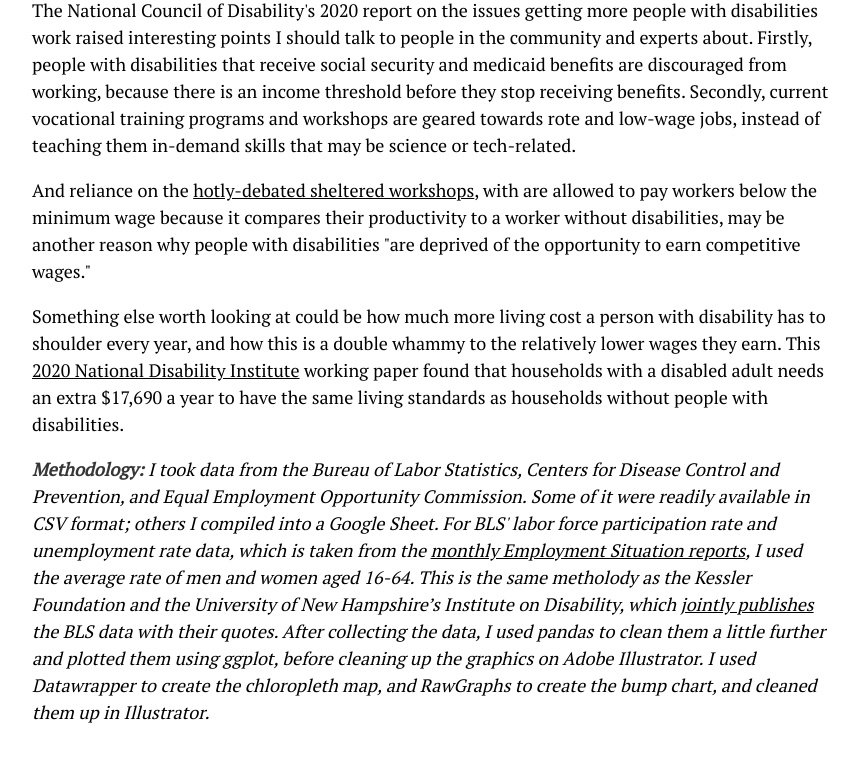
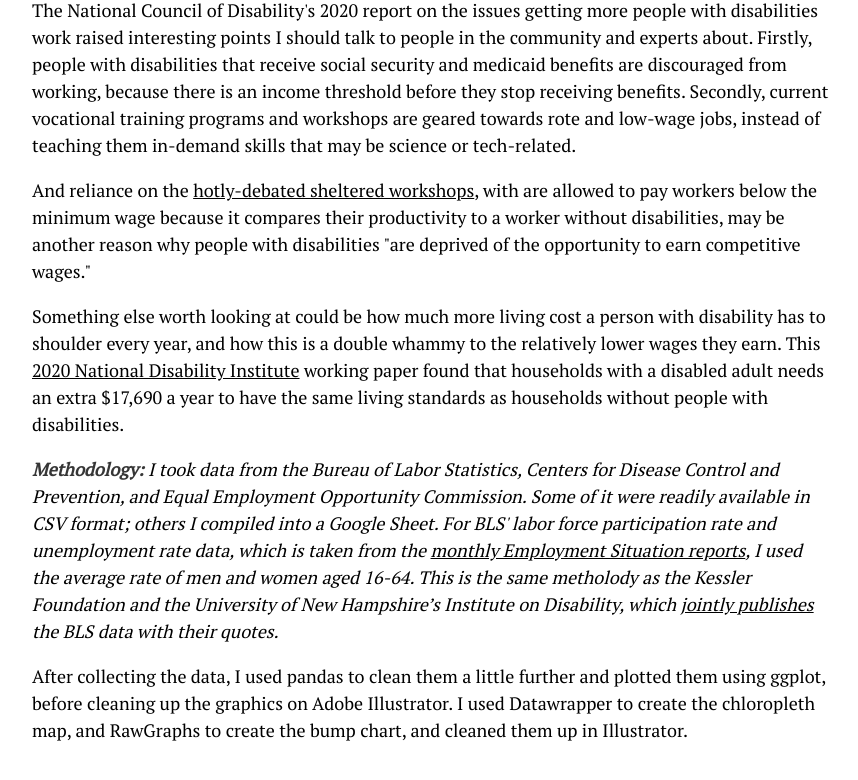
Before and after one commit to rachel-el-p/disabilities_workers, a plain HTML site: page index.html in a window 1280 px wide. Shown: the part 4013-4793 px from the top of the page, without its empty margins (208-1066 px from the left). Drawn offline with nearby package versions, Linux system fonts and the light colour scheme.

Commit message:
Update index.html

```diff
--- a/index.html
+++ b/index.html
@@ -2281,7 +2281,9 @@ competitive wages." </p>
 
 <p>Something else worth looking at could be how much more living cost a person with disability has to shoulder every year, and how this is a double whammy to the relatively lower wages they earn. This <a href="https://www.nationaldisabilityinstitute.org/wp-content/uploads/2020/10/extra-costs-working-paper.pdf">2020 National Disability Institute</a> working paper found that households with a disabled adult needs an extra $17,690 a year to have the same living standards as households without people with disabilities. </p>
 
- <p> <em><strong>Methodology:</strong> I took data from the Bureau of Labor Statistics, Centers for Disease Control and Prevention, and  Equal Employment Opportunity Commission. Some of it were readily available in CSV format; others I compiled into a Google Sheet. For BLS' labor force participation rate and unemployment rate data, which is taken from the <a href="https://www.bls.gov/bls/news-release/empsit.htm#2023">monthly Employment Situation reports</a>, I used the average rate of men and women aged 16-64. This is the same metholody as the Kessler Foundation and the University of New Hampshire’s Institute on Disability, which <a href="https://kesslerfoundation.org/press-release/ntide-january-2023-jobs-report-more-people-disabilities-are-striving-work-will">jointly publishes</a> the BLS data with their quotes. After collecting the data, I used pandas to clean them a little further and plotted them using ggplot, before cleaning up the graphics on Adobe Illustrator. I used Datawrapper to create the chloropleth map, and RawGraphs to create the bump chart, and cleaned them up in Illustrator.  </em></p>
+ <p> <em><strong>Methodology:</strong> I took data from the Bureau of Labor Statistics, Centers for Disease Control and Prevention, and  Equal Employment Opportunity Commission. Some of it were readily available in CSV format; others I compiled into a Google Sheet. For BLS' labor force participation rate and unemployment rate data, which is taken from the <a href="https://www.bls.gov/bls/news-release/empsit.htm#2023">monthly Employment Situation reports</a>, I used the average rate of men and women aged 16-64. This is the same metholody as the Kessler Foundation and the University of New Hampshire’s Institute on Disability, which <a href="https://kesslerfoundation.org/press-release/ntide-january-2023-jobs-report-more-people-disabilities-are-striving-work-will">jointly publishes</a> the BLS data with their quotes. </p></em>
+
+	<p>After collecting the data, I used pandas to clean them a little further and plotted them using ggplot, before cleaning up the graphics on Adobe Illustrator. I used Datawrapper to create the chloropleth map, and RawGraphs to create the bump chart, and cleaned them up in Illustrator. </em></p>
       </div>
     </div>
   </section>
```
